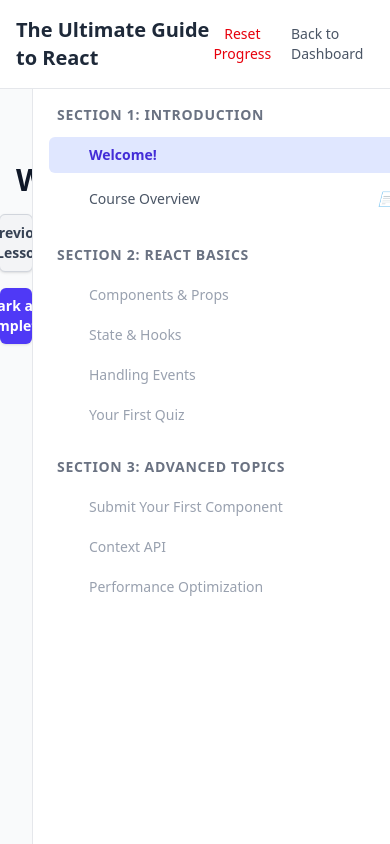
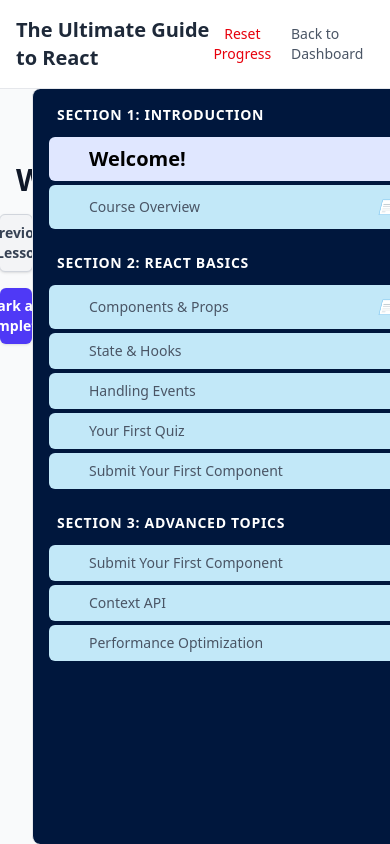
Before and after one commit to lokendrasingh27/LMS, a React (Vite) app in the folder Frontend/: page /course-player in a window 390 px wide. Built offline with nearby package versions, Linux system fonts and the light colour scheme.

Commit message:
done for today

```diff
--- a/Frontend/src/pages/courseplayer/CoursePlayerPage.jsx
+++ b/Frontend/src/pages/courseplayer/CoursePlayerPage.jsx
@@ -20,7 +20,7 @@
   const [currentLesson, setCurrentLesson] = useState(null);
   const [quizMode, setQuizMode] = useState(false);
   const [quizResult, setQuizResult] = useState(null);
-  const [answers, setAnswers] = useState({}); // State for quiz answers is managed here
+  const [answers, setAnswers] = useState({});
   const [timeLeft, setTimeLeft] = useState(null);
 
   useEffect(() => {
@@ -29,13 +29,11 @@
 
   useEffect(() => {
     const allLessons = course.curriculum.flatMap((s) => s.lessons);
-    const firstLesson = allLessons.find((l) => !l.isLocked);
-
-    // If there is no current lesson set, or if the current one is locked (e.g., after a reset)
-    if (!currentLesson || allLessons.find(l => l.id === currentLesson.id)?.isLocked) {
-        if(firstLesson) setCurrentLesson(firstLesson);
+    // If there is no current lesson, set it to the first lesson of the course.
+    if (!currentLesson && allLessons.length > 0) {
+        setCurrentLesson(allLessons[0]);
     }
-  }, [course.curriculum]);
+  }, [course.curriculum, currentLesson]);
 
   useEffect(() => {
     if (quizMode && timeLeft > 0) {
@@ -52,7 +50,7 @@
   }, [currentLesson]);
 
   const handleSelectLesson = (lesson) => {
-    if (!lesson.isLocked) setCurrentLesson(lesson);
+    setCurrentLesson(lesson);
   };
 
   const handleSelectPreviousLesson = () => {
@@ -68,7 +66,7 @@
   };
 
   const handleStartQuiz = () => {
-    setAnswers({}); // Reset answers before starting
+    setAnswers({});
     setTimeLeft(currentLesson.timeLimit);
     setQuizMode(true);
     setQuizResult(null);
@@ -105,7 +103,7 @@
     const currentIndex = allLessons.findIndex(l => l.id === currentLesson.id);
     if (currentIndex + 1 < allLessons.length) {
       const nextLesson = allLessons[currentIndex + 1];
-      if (!nextLesson.isLocked) setCurrentLesson(nextLesson);
+      setCurrentLesson(nextLesson);
     }
   };
 
@@ -116,8 +114,6 @@
 
   const updateLessonCompletion = (lessonId, isCompleted, isAssignment = false) => {
     const allLessons = course.curriculum.flatMap(s => s.lessons);
-    const currentLessonIndex = allLessons.findIndex(l => l.id === lessonId);
-    let nextLesson = allLessons[currentLessonIndex + 1] || null;
 
     const newCurriculum = course.curriculum.map(section => ({
       ...section,
@@ -126,9 +122,6 @@
           const updatedLesson = { ...lesson, isCompleted };
           if (isAssignment) updatedLesson.assignmentStatus = 'submitted';
           return updatedLesson;
-        }
-        if (nextLesson && lesson.id === nextLesson.id && isCompleted) {
-          return { ...lesson, isLocked: false };
         }
         return lesson;
       })
--- a/Frontend/src/pages/courseplayer/CourseSidebar.jsx
+++ b/Frontend/src/pages/courseplayer/CourseSidebar.jsx
@@ -3,7 +3,6 @@
 
 const getIcon = (lesson, isCurrent) => {
     const baseClasses = "w-5 text-center";
-    if (lesson.isLocked) return <i className={`fa-solid fa-lock ${baseClasses} text-gray-400`}></i>;
     if (lesson.isCompleted) return <i className={`fa-solid fa-check-circle ${baseClasses} text-green-500`}></i>;
     if (lesson.type === 'assignment') return <i className={`fa-solid fa-file-arrow-up ${baseClasses} text-gray-500`}></i>;
     if (lesson.pdfUrl) return <span className={baseClasses} role="img" aria-label="PDF Document"></span>;
@@ -13,35 +12,31 @@
 
 function CourseSidebar({ curriculum, currentLessonId, onSelectLesson }) {
     return (
-        <aside className="w-full md:w-96 bg-white border-l border-gray-200 overflow-y-auto p-4 flex-shrink-0">
+        <aside className="w-full md:w-96 bg-[#00173D] border-l border-gray-200 overflow-y-auto p-4 flex-shrink-0 rounded-lg">
             {curriculum.map(section => (
                 <div key={section.id} className="mb-6">
-                    <h3 className="text-sm font-bold text-gray-500 uppercase tracking-wider mb-3 px-2">
+                    <h3 className="text-sm font-bold text-white uppercase tracking-wider mb-3 px-2">
                         {section.title}
                     </h3>
                     <ul className="space-y-1">
                         {section.lessons.map(lesson => {
                             const isCurrent = lesson.id === currentLessonId;
-                            let lessonClasses = "flex items-center justify-between p-2 rounded-md text-sm transition-colors relative overflow-hidden";
+                            let lessonClasses = "flex items-center justify-between bg-[#C2E8F8] p-2 rounded-md text-sm transition-colors relative overflow-hidden";
 
-                            if (lesson.isLocked) {
-                                lessonClasses += " text-gray-400 cursor-not-allowed";
+                            if (isCurrent) {
+                                lessonClasses += " bg-indigo-100 font-black text-xl font-bold";
                             } else {
-                                if (isCurrent) {
-                                    lessonClasses += " bg-indigo-100 text-indigo-700 font-semibold";
-                                } else {
-                                    lessonClasses += " text-gray-600 hover:bg-gray-100 cursor-pointer";
-                                }
+                                lessonClasses += " text-gray-600 hover:bg-gray-100 cursor-pointer";
                             }
 
                             return (
-                                <li key={lesson.id} className={lessonClasses} onClick={() => !lesson.isLocked && onSelectLesson(lesson)}>
-                                    <div className="flex items-center gap-3 truncate">
+                                <li key={lesson.id} className={lessonClasses} onClick={() => onSelectLesson(lesson)}>
+                                    <div className="flex items-center gap-3 truncate ">
                                         {getIcon(lesson, isCurrent)}
                                         <span className="truncate">{lesson.title}</span>
                                     </div>
 
-                                    {!lesson.isLocked && lesson.pdfUrl && (
+                                    {lesson.pdfUrl && (
                                         <a
                                             href={lesson.pdfUrl}
                                             target="_blank"
@@ -55,7 +50,7 @@
                                     )}
 
                                     {lesson.isCompleted && (
-                                        <div className="absolute bottom-0 left-0 h-0.5 w-full bg-green-500"></div>
+                                        <div className="absolute bottom-0 left-0 h-2.5 w-full bg-green-500"></div>
                                     )}
                                 </li>
                             );
--- a/Frontend/src/pages/courseplayer/mock-data.js
+++ b/Frontend/src/pages/courseplayer/mock-data.js
@@ -31,12 +31,6 @@
             { id: 'q2', text: 'Which hook is used to add state to a functional component?', options: ['useEffect', 'useState', 'useContext'], correctAnswer: 'useState' }
           ]
         },
-      ],
-    },
-    {
-      id: "s3",
-      title: "Section 3: Advanced Topics",
-      lessons: [
         {
           id: 7,
           title: "Submit Your First Component",
@@ -47,8 +41,24 @@
           assignmentStatus: 'pending',
           pdfUrl: null,
         },
-        { id: 8, title: "Context API", type: "video", isCompleted: false, isLocked: true, pdfUrl: null },
-        { id: 9, title: "Performance Optimization", type: "text", isCompleted: false, isLocked: true, pdfUrl: null },
+      ],
+    },
+    {
+      id: "s3",
+      title: "Section 3: Advanced Topics",
+      lessons: [
+        {
+          id: 8,
+          title: "Submit Your First Component",
+          type: "assignment",
+          instructions: "Please create a simple 'HelloWorld' React component, zip the file, and submit it here.",
+          isCompleted: false,
+          isLocked: true,
+          assignmentStatus: 'pending',
+          pdfUrl: null,
+        },
+        { id: 9, title: "Context API", type: "video", isCompleted: false, isLocked: true, pdfUrl: null },
+        { id: 10, title: "Performance Optimization", type: "text", isCompleted: false, isLocked: true, pdfUrl: null },
       ],
     },
   ],
```
